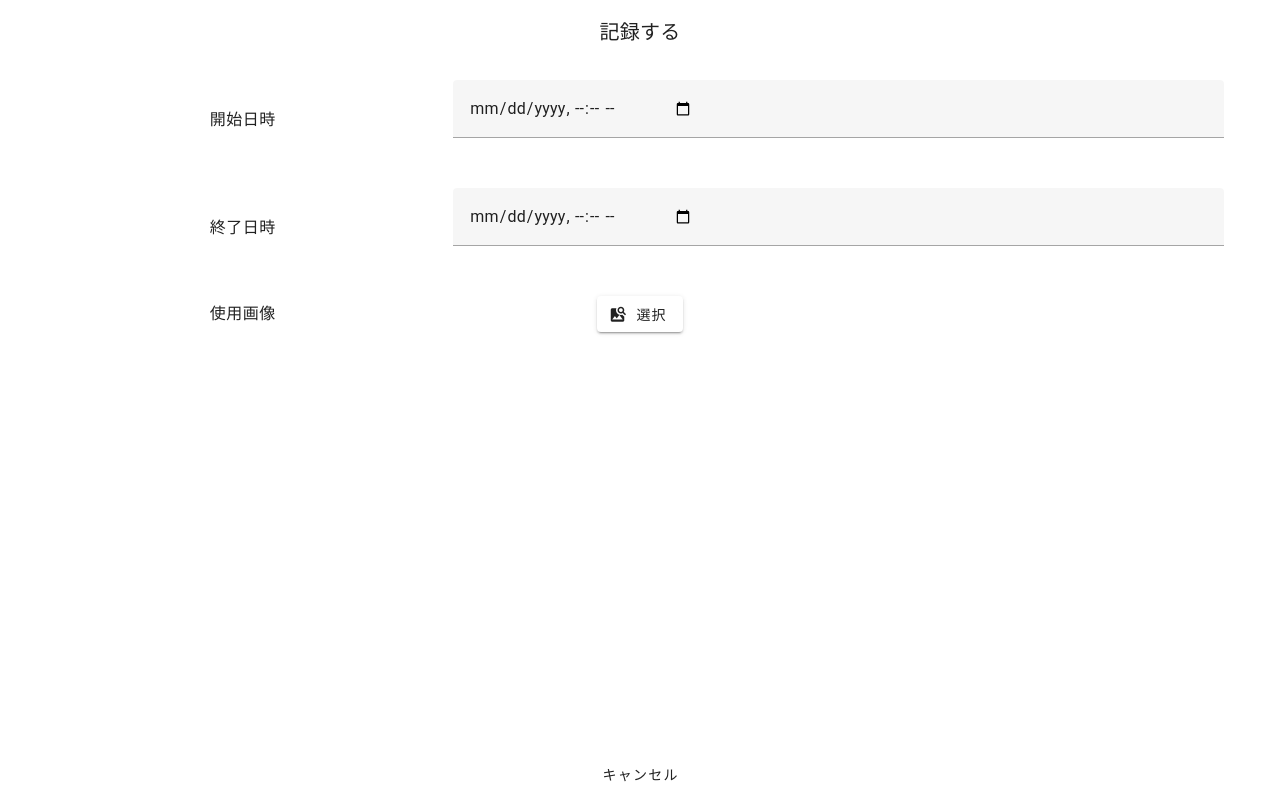
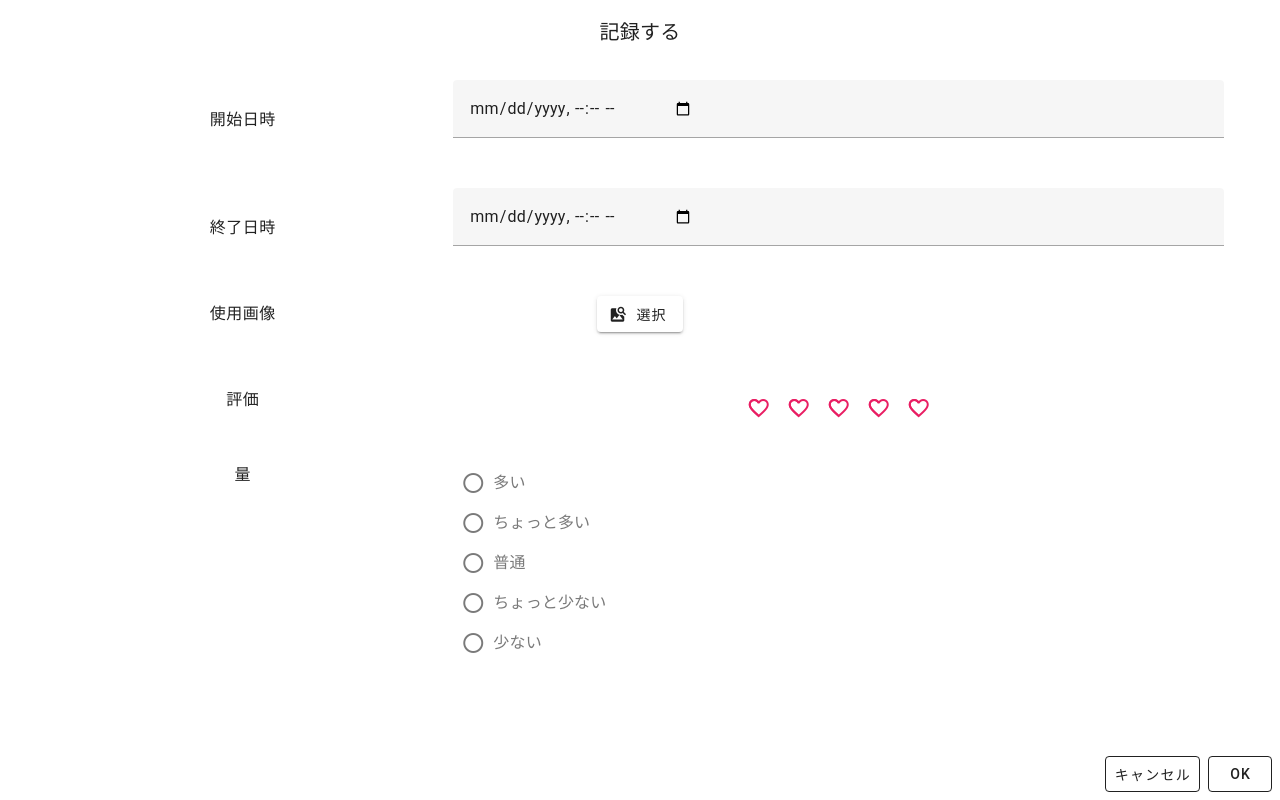
Before and after one commit to xmitoux/onon-riko, a Vue app: page / in a window 1280 px wide. Both pictures are taken after a click on the button "梨子ちゃんと❤️". Built offline with nearby package versions, Linux system fonts and the light colour scheme; no server answers; the database is empty.

Commit message:
記録子画面にDB登録処理を実装した
付加情報フォームは未実装

```diff
--- a/package.json
+++ b/package.json
@@ -12,6 +12,7 @@
   },
   "dependencies": {
     "@supabase/supabase-js": "^2.4.0",
+    "dayjs": "^1.11.7",
     "vite-plugin-vuetify": "^1.0.1",
     "vue": "^3.2.45",
     "vue-router": "^4.1.6",
--- a/src/components/ImageSelector.vue
+++ b/src/components/ImageSelector.vue
@@ -5,7 +5,6 @@ import { IMAGES_BUCKET_URL } from '@/consts';
 
 const props = defineProps<{ open: boolean }>();
 const emit = defineEmits<{
-  // TODO: 画像IDも返す必要がある
   (e: 'close', selectedImageUrl: Image): void;
 }>();
 
@@ -21,9 +20,6 @@ const getImages = async () => {
     .order('id', { ascending: true });
 
   // TODO: エラー処理
-  console.log('getImages');
-  console.log(data);
-
   if (!data) {
     return;
   }
--- a/src/components/RikoniRecord.vue
+++ b/src/components/RikoniRecord.vue
@@ -1,10 +1,15 @@
 <script setup lang="ts">
 import { ref } from 'vue';
+import dayjs from 'dayjs';
+import { supabase } from '@/utils/supabase';
 import ImageSelector from '@/components/ImageSelector.vue';
 import { IMAGES_BUCKET_URL } from '@/consts';
 
 const props = defineProps<{ open: boolean }>();
 const emit = defineEmits(['close']);
+
+const startedAt = ref('');
+const finishedAt = ref('');
 
 const imageSelector = ref(false);
 const valid = ref(false);
@@ -18,6 +23,71 @@ const selectedImage = ref<Image | null>(null);
 const onCloseImageSelector = (image: Image) => {
   selectedImage.value = image;
   imageSelector.value = false;
+};
+
+const rating = ref(0);
+const amount = ref(0);
+
+type RikoniRecord = {
+  started_at: string;
+  finished_at: string;
+  do_time: number;
+  image_id: number;
+  do_interval: number;
+  rating: number;
+  amount: number;
+  is_drunk: boolean;
+  is_sleepy: boolean;
+  is_pre_excited: boolean;
+  done_work: boolean;
+  done_exercise: boolean;
+  meal_condition: number;
+  body_position: number;
+  item_id: number;
+};
+
+const insertRikoniRecord = async (record: RikoniRecord) => {
+  const { data, error } = await supabase
+    .from('rikoni_records')
+    .insert(record)
+    .select('*');
+
+  // TODO: エラー処理
+  if (!data) {
+    return;
+  }
+
+  closeDialog();
+};
+
+const recordRikoni = () => {
+  if (!selectedImage.value) {
+    return;
+  }
+
+  const start = dayjs(startedAt.value);
+  const finish = dayjs(finishedAt.value);
+  const doTime = finish.diff(start, 'minute');
+
+  const record: RikoniRecord = {
+    started_at: startedAt.value,
+    finished_at: finishedAt.value,
+    do_time: doTime,
+    image_id: selectedImage.value.id,
+    do_interval: 0, // TODO: どうやって出す？
+    rating: rating.value,
+    amount: amount.value,
+    is_drunk: false,
+    is_sleepy: false,
+    is_pre_excited: false,
+    done_work: false,
+    done_exercise: false,
+    meal_condition: 1,
+    body_position: 1,
+    item_id: 1,
+  };
+
+  insertRikoniRecord(record);
 };
 </script>
 
@@ -35,14 +105,14 @@ const onCloseImageSelector = (image: Image) => {
             <v-row class="ma-1" align="center" justify="space-between">
               <v-col cols="4">開始日時</v-col>
               <v-col>
-                <v-text-field type="datetime-local"></v-text-field>
+                <v-text-field v-model="startedAt" type="datetime-local" />
               </v-col>
             </v-row>
 
             <v-row class="ma-1" align="center" justify="space-between">
               <v-col cols="4">終了日時</v-col>
               <v-col>
-                <v-text-field type="datetime-local"></v-text-field>
+                <v-text-field v-model="finishedAt" type="datetime-local" />
               </v-col>
             </v-row>
 
@@ -63,7 +133,7 @@ const onCloseImageSelector = (image: Image) => {
               </v-col>
             </v-row>
 
-            <v-row class="ma-4" align="center">
+            <v-row class="ma-4">
               <v-img
                 v-if="selectedImage"
                 class="pa-0"
@@ -71,12 +141,42 @@ const onCloseImageSelector = (image: Image) => {
                 :src="`${IMAGES_BUCKET_URL}/${selectedImage.path}`"
               ></v-img>
             </v-row>
+
+            <v-row class="ma-1">
+              <v-col cols="4">評価</v-col>
+              <v-col>
+                <v-rating
+                  v-model="rating"
+                  color="pink"
+                  empty-icon="mdi-heart-outline"
+                  full-icon="mdi-heart"
+                  half-icon="mdi-heart-half"
+                  half-increments
+                  hover
+                  size="40"
+                ></v-rating>
+              </v-col>
+            </v-row>
+
+            <v-row class="ma-1">
+              <v-col cols="4">量</v-col>
+              <v-col>
+                <v-radio-group v-model="amount">
+                  <v-radio label="多い" :value="5"></v-radio>
+                  <v-radio label="ちょっと多い" :value="4"></v-radio>
+                  <v-radio label="普通" :value="3"></v-radio>
+                  <v-radio label="ちょっと少ない" :value="2"></v-radio>
+                  <v-radio label="少ない" :value="1"></v-radio>
+                </v-radio-group>
+              </v-col>
+            </v-row>
           </v-container>
         </v-form>
       </v-card-text>
 
-      <v-card-actions>
-        <v-btn block @click="closeDialog">キャンセル</v-btn>
+      <v-card-actions class="d-flex justify-end">
+        <v-btn variant="outlined" @click="closeDialog">キャンセル</v-btn>
+        <v-btn variant="outlined" @click="recordRikoni">OK</v-btn>
       </v-card-actions>
     </v-card>
   </v-dialog>
```
Also changed, not shown: 2 other files (tests, documents, lock files or other folders).
